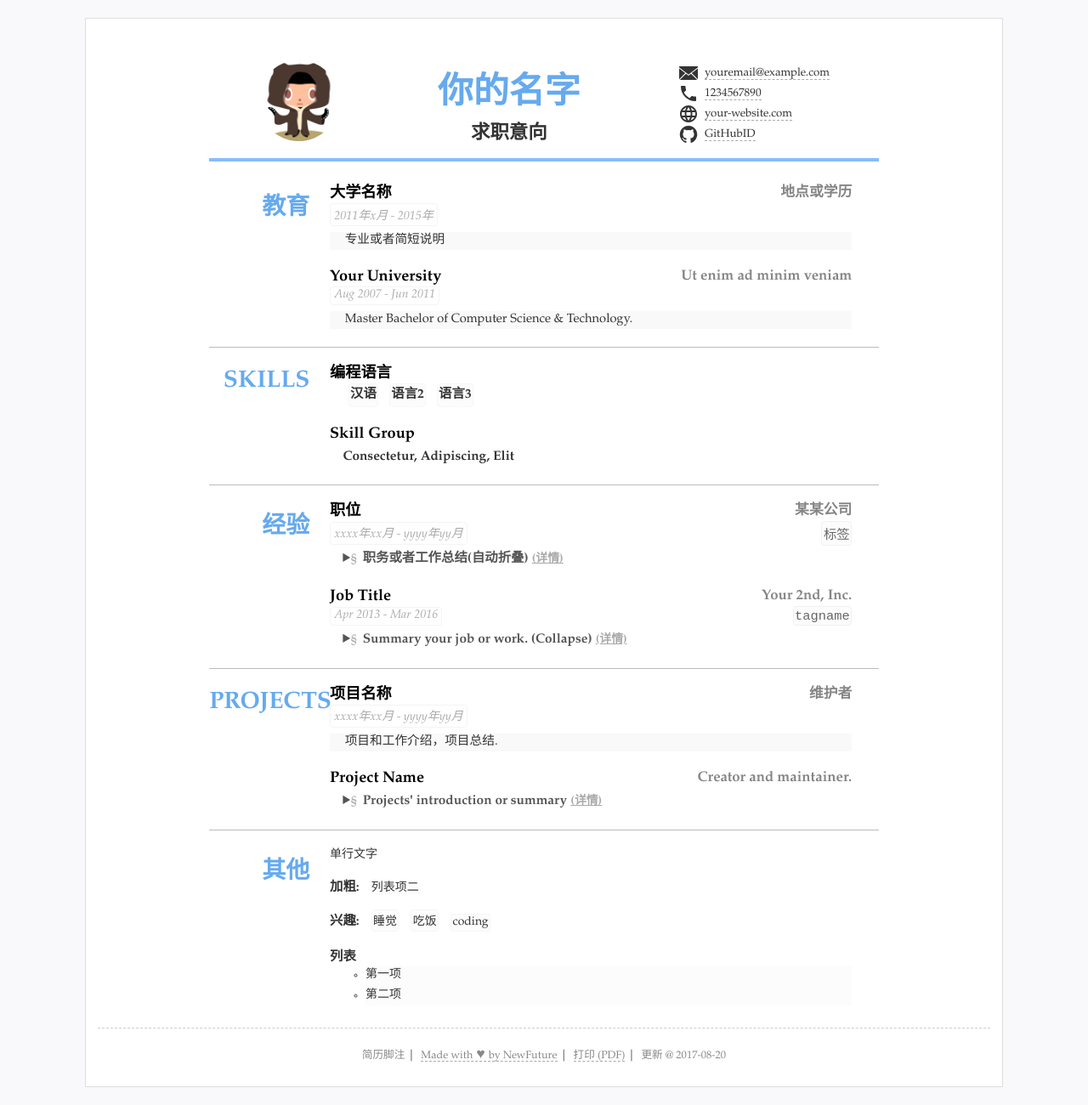
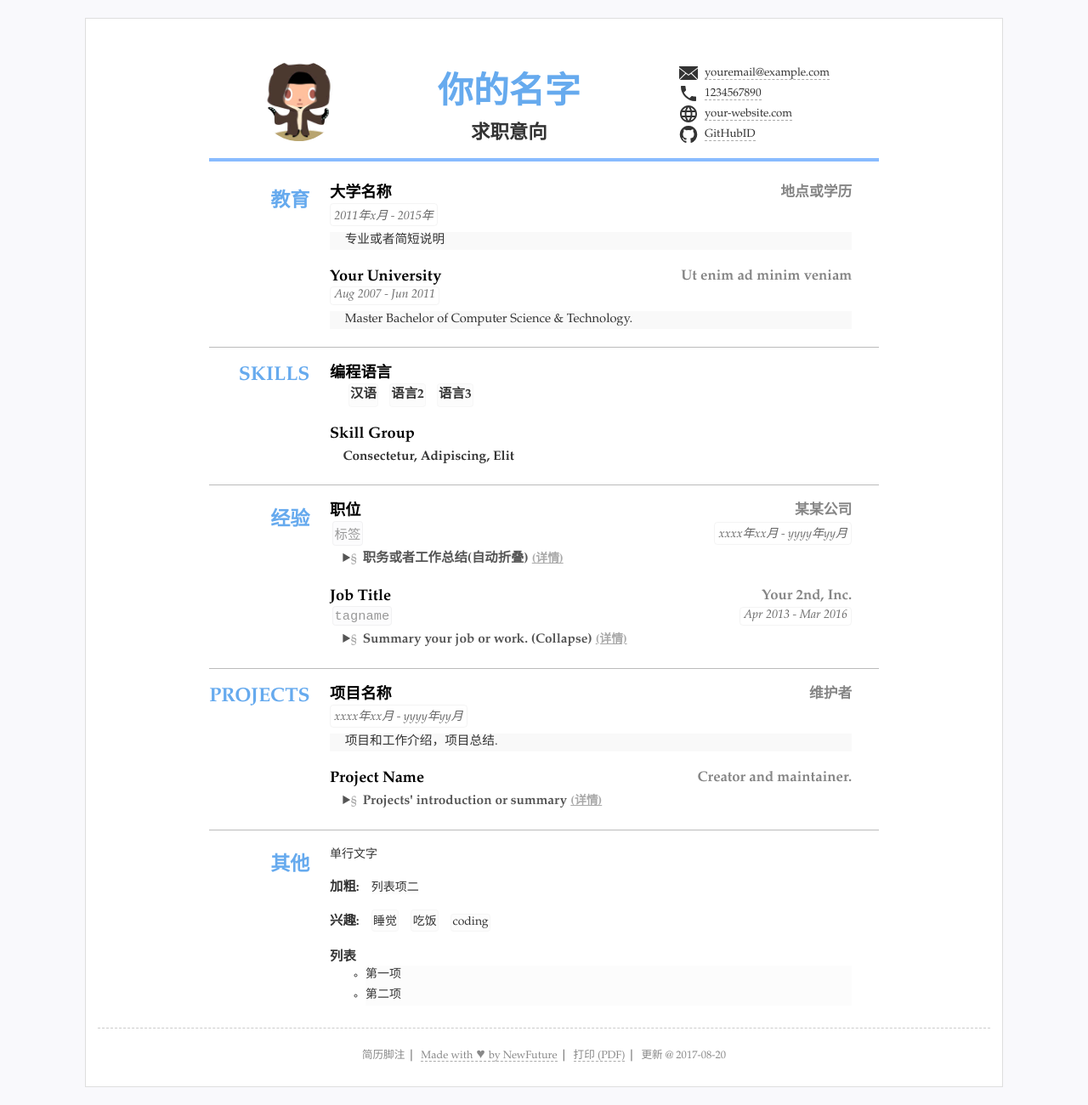
Before and after one commit to NewFuture/CV, a Jekyll site: the page built from index.html, in a window 1280 px wide. Shown: the whole page at 85% size. Built offline with Jekyll 4.4.1, drawn with Linux system fonts in a browser that asks for light colours.

Commit message:
更新日期位置,IE7适配调整

```diff
--- a/_layouts/resume.html
+++ b/_layouts/resume.html
@@ -35,7 +35,7 @@ layout: default
 <!--[if lte IE 9]>
 <script>if(/*@cc_on!@*/0){var a='header,address,main,section,footer,details,summary,article'.split(','),i=0;while(i<a.length)document.createElement(a[i++])}
 </script>
-<link rel="stylesheet" href="{{ site.baseurl }}/assets/css/ie.css{{ querytime }}">
+<link rel="stylesheet" href="{{ '/assets/css/ie.css' | prepend: site.baseurl | replace: '//', '/' }}{{ querytime }}">
 <![endif]-->
 </head>
 
@@ -87,16 +87,16 @@ layout: default
             </div>
 
             <div class="info">
-            {% if content.duration.size > 0 %}
-              <i class="time">{{ content.duration }}</i>
-            {% endif %}
-            {% if content.tags.size > 0 %}
+              {% if content.tags.size > 0 %}
               <div class="tag">
-               {% for tag in content.tags %}
+                {% for tag in content.tags %}
                 <code>{{ tag }}</code>
-               {% endfor %}
+                {% endfor %}
               </div>
-            {% endif %}
+              {% endif %}
+              {% if content.duration.size > 0 %}
+               <i class="time">{{ content.duration }}</i>
+              {% endif %}
             </div>
 
             {% if content.detail.size > 0 %}
--- a/_sass/ie.scss
+++ b/_sass/ie.scss
@@ -63,6 +63,7 @@ footer,
 
 h2 {
     *margin-top: 1em;
+    *text-align: center !important;
 }
 
 .head {
@@ -92,12 +93,12 @@ header {
     *margin-top: -1.5em !important;
 }
 
-.tag {
+.time {
     *margin-top: -20px!important;
 }
 
 .sub,
-.tag {
+.time {
     /*两端对齐，IE 7 在两者之间需要添加一个额外空格，有序每次渲染都会调用，先判断节点数是否为2*/
     // *content: expression(this.parentNode.childNodes.length==2?this.parentNode.insertBefore(document.createTextNode(" "), this):0);
     *text-align: right;
@@ -110,6 +111,9 @@ a {
 }
 
 .other {
+    .name{
+        *margin-left: -1em;
+    }
     .content {
         *margin-left: 0;
         *list-style-position: inside;
--- a/_sass/print/flex.scss
+++ b/_sass/print/flex.scss
@@ -5,17 +5,20 @@ chrome 优先
 
 @media print {
   /*页面设置*/
-    @page {
+  @page  {
     /* auto is the initial value */
     size: auto;
     margin: $print-page-margin; // this affects the margin in
   }
+
   @page :blank {
     display: none;
   }
+
   .screen {
     display: none;
   }
+
   .print {
     display: block;
   }
@@ -28,12 +31,15 @@ chrome 优先
     font-size: $print-font-size;
     color: #111;
   }
+
   header,
   main {
     width: 90%;
   }
+
   header {
     padding: $print-header-padding;
+
     .avatar img {
       height: 7.5em;
     }
@@ -44,6 +50,7 @@ chrome 优先
     text-decoration: underline;
     border-bottom: 0;
   }
+
   h3 a {
     text-decoration: none;
   }
@@ -51,10 +58,12 @@ chrome 优先
   .avatar {
     //头像
     max-width: 30%;
+
     img {
       border-radius: 1%;
     }
   }
+
   .info .time,
   .info code {
     font-size: 90%;
@@ -63,46 +72,65 @@ chrome 优先
   .block .sub {
     color: #222;
   }
+
   .name {
     color: #000;
   }
+
   section {
     display: flex;
     justify-content: space-between;
     align-items: center;
     margin: $print-section-margin;
     padding: $print-section-padding;
+
     h2 {
       width: auto !important;
+
+      &:lang(en) {
+        font-size: 1.2em;
       }
+
+      &:lang(zh) {
+        font-size: 1.8em;
+      }
+    }
+
     .content {
       width: $print-content-width;
       padding: 0;
     }
   }
+
   details {
     flex-basis: 100%;
   }
+
   .block {
     margin: $print-block-margin;
     display: flex;
     align-items: baseline;
     flex-wrap: wrap;
     justify-content: space-between;
+
     .head {
       min-width: 62%;
     }
+
     .info .time {
       order: 2;
     }
+
     .time {
-            color: #111;
+      color: #000;
       padding: 0 .3em;
       text-align: right;
     }
+
     .detail {
       text-indent: .9em;
     }
+
     .detail,
     .text {
       margin-top: 1px;
@@ -110,31 +138,39 @@ chrome 优先
       color: #000;
     }
   }
+
   .tag {
-        color: #222;
     margin-right: .5em; // border-bottom: 1px dashed;
-        code:not(:last-child)::after {
+    code {
+      color: #333;
+
+      &:not(:last-child)::after {
         content: ',';
         font-size: 50%;
       }
     }
-    /**/
+  }
+
   .head .sub {
     font-weight: 600; // font-size: 14px;
   }
+
   summary {
     color: #111 !important;
     margin: 0 0 0 .8em !important;
+
     &::after {
       display: none;
     }
   }
+
   .other {
     .block {
       display: flex;
       justify-content: flex-start; // align-items: baseline;
     }
   }
+
   .list .text {
     margin: 0;
   }
@@ -153,19 +189,22 @@ chrome 优先
     color: #999;
     page-break-before: avoid;
     border-top: 1px solid;
-        margin: $print-footer-top/2 0 0;
+    margin: $print-footer-top / 2 0 0;
     padding: $print-footer-top 0 0;
+
     ul {
       display: flex;
       justify-content: center;
       align-items: center;
       margin: 0;
     }
+
     li {
       color: #bbb;
       height: 50px;
       margin: 0 2em;
       line-height: 2em;
+
       &:not(:last-child):after {
         content: '';
         padding: 0;
--- a/_sass/resume.scss
+++ b/_sass/resume.scss
@@ -8,8 +8,8 @@ $detail_bg: rgba(236, 236, 236, .3);
 //时间外边颜色
 $time_outline: rgba(180, 180, 180, .15);
 //item背景色
-$other_line:rgba(238, 238, 238, .4);
-$other_bg:rgba(238, 238, 238, .2);
+$other_line: rgba(238, 238, 238, .4);
+$other_bg: rgba(238, 238, 238, .2);
 
 /*导入依赖*/
 @import "mixins"; //函数
@@ -54,6 +54,7 @@ a {
   text-decoration: none;
   border-bottom: 1px dashed #aaa;
   color: inherit;
+
   &:hover {
     border-bottom: 1px solid #0cf;
   }
@@ -97,15 +98,18 @@ header {
   @include justify-content(space-around);
   border-bottom: .3em solid #8bf;
   padding: 2.5em 0 1em;
+
   .avatar {
     //头像
     max-width: 27%;
+
     img {
       max-width: 8.5em;
       height: 6.8em;
       border-radius: 50%;
     }
   }
+
   h1 {
     // #fullname,
     font-size: 3em;
@@ -113,15 +117,18 @@ header {
     color: #6ae;
     display: inline;
   }
+
   .jobtitle {
     text-align: center;
     font-size: 1.6em;
     font-weight: bold;
+
     &:lang(en) {
       // 英文使用斜体
       font-style: italic;
     }
   }
+
   #contact {
     // margin-right: 7%;
     text-align: left;
@@ -131,6 +138,7 @@ header {
   .icon {
     margin-right: .5em;
   }
+
   svg {
     display: inline-block;
     vertical-align: middle;
@@ -145,25 +153,30 @@ header {
 section {
   text-align: left;
   margin-top: .5em;
+
   &:not(:first-child) {
     border-top: .1em solid #bbb;
   }
+
   h2 {
-        width: 20%;
+    width: 19%;
+    margin-right: 1%;
     font-size: 1.3em;
     text-align: right;
     font-weight: 900;
     color: #6ae;
     text-transform: uppercase;
     vertical-align: top;
+
     &:lang(zh) {
-            font-size: 2em;
+      font-size: 1.65em;
       width: 15%; // min-width: 5em;
       padding-right: 1%;
     }
   }
+
   .content {
-        padding-left: 2%;
+    padding-left: 1%;
     width: 78%;
   }
 }
@@ -173,20 +186,24 @@ section {
 
 .block {
   margin: 1em 0;
+
   &:not(:first-child) {
     padding-top: .5em;
   }
+
   .summary {
     font-size: 1.1em;
     margin: .3em 0 0 1em;
     line-height: 1.5em;
     font-weight: 600;
   }
+
   .items {
     line-height: 1.5em;
     margin: 0 0 0 1em;
     font-size: 1.1em;
     font-weight: 600;
+
     .item {
       background: rgba(245, 245, 245, .3);
       margin: 0 .4em;
@@ -208,10 +225,12 @@ section {
     font-size: 1.3em;
     font-weight: 800; // margin: 0;
     color: black;
+
     a {
       border: 0;
     }
   }
+
   .sub {
     margin: 0;
     font-size: 1.2em;
@@ -238,15 +257,17 @@ code {
 .info {
   .time,
   .tag {
-        color: #aaa;
+    color: #666;
   }
+
   .time,
   code {
     // font-size: 12px;
     padding: .1em .3em; // @include outline($time_outline);
   }
+
   code {
-        color: #666;
+    color: #999;
     margin-left: .2em;
     background: rgba(249, 249, 252, .5);
     font-size: 1.1em;
@@ -262,18 +283,23 @@ code {
   font-weight: 400;
   background: $detail_bg;
   word-wrap: break-word;
+
   &:lang(zh) {
     word-break: break-all;
   }
+
   a {
     word-break: break-all;
   }
+
   p {
     margin: .5em 0;
   }
+
   ul {
     margin-left: 2em;
   }
+
   li {
     text-indent: 0;
   }
@@ -286,15 +312,18 @@ code {
     margin-bottom: 0;
     padding-top: .1em;
   }
+
   .name {
     font-weight: 700;
     font-size: 1.1em; // min-width: 0;
     margin: 0;
   }
+
   .text {
     background-color: $other_bg;
     margin-left: 1em;
   }
+
   .list {
     padding-left: 2em;
     line-height: 1.7em;
@@ -310,11 +339,14 @@ footer {
   font-size: .9em;
   line-height: 3em;
   font-weight: 300;
+
   ul {
     margin: 0 auto;
   }
+
   li {
     margin: .15em;
+
     &:not(:last-child)::after {
       content: '|';
       padding: .25em;
```
Also changed, not shown: _layouts/redirect.html (added, +15 -0 lines). Lines whose indentation alone changed are shown as unchanged.
